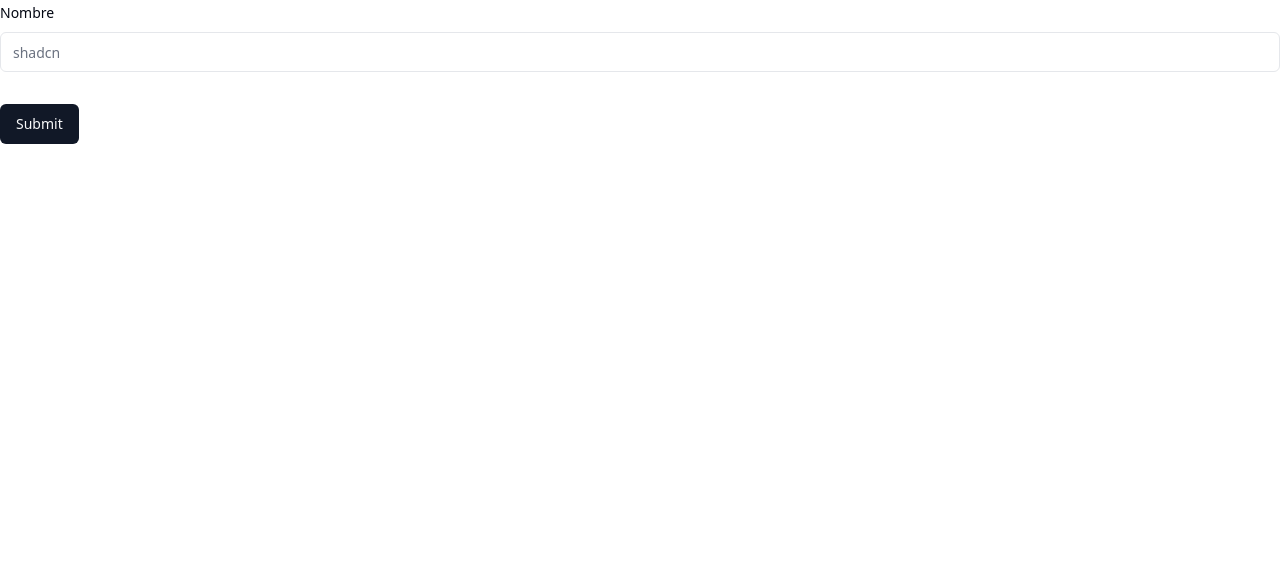
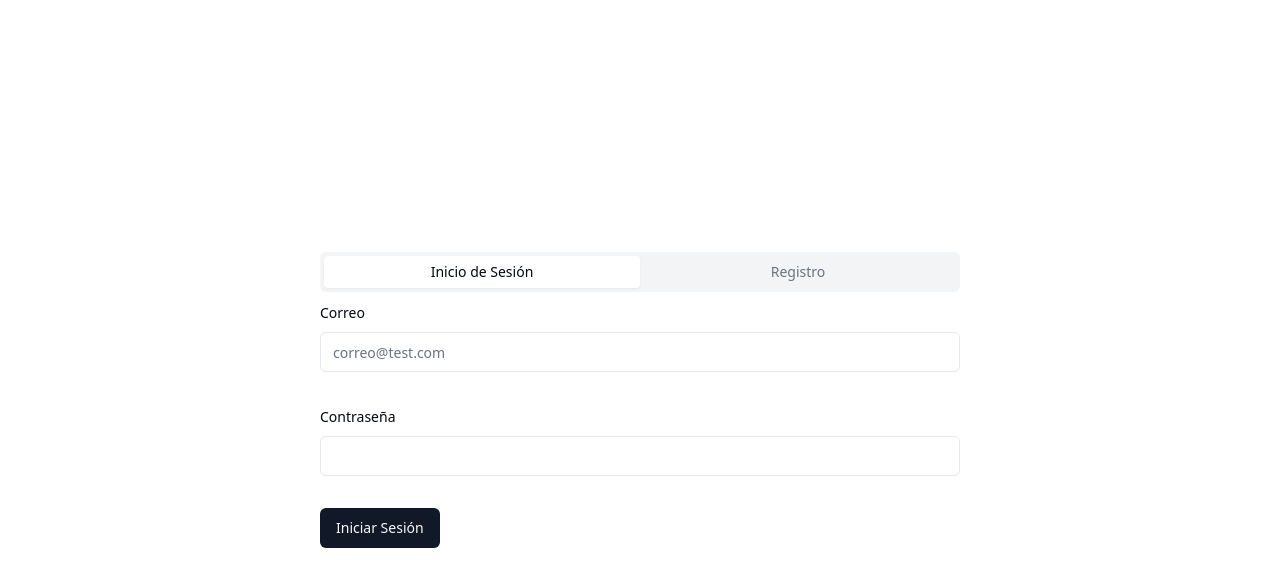
Before and after one commit to Antelmo7/jaticon_centro_acopio_ui, a React (Vite) app: page / in a window 1280 px wide. Shown: the top 586 px of the page. Built offline with nearby package versions, Linux system fonts and the light colour scheme.

Commit message:
Formulario

```diff
--- a/package.json
+++ b/package.json
@@ -13,6 +13,7 @@
     "@hookform/resolvers": "^3.9.0",
     "@radix-ui/react-label": "^2.1.0",
     "@radix-ui/react-slot": "^1.1.0",
+    "@radix-ui/react-tabs": "^1.1.1",
     "class-variance-authority": "^0.7.0",
     "clsx": "^2.1.1",
     "lucide-react": "^0.453.0",
--- a/src/App.jsx
+++ b/src/App.jsx
@@ -2,7 +2,7 @@ import { ProfileForm } from "./pages/login_page"
 
 export default function Home() {
   return (
-    <div>
+    <div className="w-full h-screen flex flex-col justify-center items-center">
       <ProfileForm />
     </div>
   )
--- /dev/null
+++ b/src/components/ui/tabs.jsx
@@ -0,0 +1,41 @@
+import * as React from "react"
+import * as TabsPrimitive from "@radix-ui/react-tabs"
+
+import { cn } from "@/lib/utils"
+
+const Tabs = TabsPrimitive.Root
+
+const TabsList = React.forwardRef(({ className, ...props }, ref) => (
+  <TabsPrimitive.List
+    ref={ref}
+    className={cn(
+      "inline-flex h-10 items-center justify-center rounded-md bg-muted p-1 text-muted-foreground",
+      className
+    )}
+    {...props} />
+))
+TabsList.displayName = TabsPrimitive.List.displayName
+
+const TabsTrigger = React.forwardRef(({ className, ...props }, ref) => (
+  <TabsPrimitive.Trigger
+    ref={ref}
+    className={cn(
+      "inline-flex items-center justify-center whitespace-nowrap rounded-sm px-3 py-1.5 text-sm font-medium ring-offset-background transition-all focus-visible:outline-none focus-visible:ring-2 focus-visible:ring-ring focus-visible:ring-offset-2 disabled:pointer-events-none disabled:opacity-50 data-[state=active]:bg-background data-[state=active]:text-foreground data-[state=active]:shadow-sm",
+      className
+    )}
+    {...props} />
+))
+TabsTrigger.displayName = TabsPrimitive.Trigger.displayName
+
+const TabsContent = React.forwardRef(({ className, ...props }, ref) => (
+  <TabsPrimitive.Content
+    ref={ref}
+    className={cn(
+      "mt-2 ring-offset-background focus-visible:outline-none focus-visible:ring-2 focus-visible:ring-ring focus-visible:ring-offset-2",
+      className
+    )}
+    {...props} />
+))
+TabsContent.displayName = TabsPrimitive.Content.displayName
+
+export { Tabs, TabsList, TabsTrigger, TabsContent }
--- a/src/pages/login_page.jsx
+++ b/src/pages/login_page.jsx
@@ -12,10 +12,11 @@ import {
     FormMessage,
 } from "@/components/ui/form"
 import { Input } from "@/components/ui/input"
+import { Tabs, TabsContent, TabsList, TabsTrigger } from "@/components/ui/tabs"
 
 const formSchema = z.object({
-    name: z.string().min(8, {
-        message: "Nombre debe tener minimo 8 caracteres",
+    password: z.string().min(8, {
+        message: "La contraseña debe tener minimo 8 caracteres",
     }),
 })
 
@@ -24,7 +25,7 @@ export function ProfileForm() {
     const form = useForm  ({
         resolver: zodResolver(formSchema),
         defaultValues: {
-            name: "",
+            email: "",
         },
     })
 
@@ -36,8 +37,47 @@ export function ProfileForm() {
     }
 
     return (
+        <Tabs defaultValue="login" className="w-11/12 sm:w-8/12 xl:w-6/12">
+            <TabsList className="w-full">
+                <TabsTrigger className="w-full" value="login">Inicio de Sesión</TabsTrigger>
+                <TabsTrigger className="w-full" value="register">Registro</TabsTrigger>
+            </TabsList>
+            <TabsContent value="login">
                 <Form {...form}>
-            <form onSubmit={form.handleSubmit(onSubmit)} className="space-y-8">
+                    <form onSubmit={form.handleSubmit(onSubmit)} className="space-y-8 w-full">
+                        <FormField
+                            control={form.control}
+                            name="email"
+                            render={({ field }) => (
+                                <FormItem>
+                                    <FormLabel>Correo</FormLabel>
+                                    <FormControl>
+                                        <Input type="email" placeholder="correo@test.com" {...field} />
+                                    </FormControl>
+                                    <FormMessage />
+                                </FormItem>
+                            )}
+                        />
+                        <FormField
+                            control={form.control}
+                            name="password"
+                            render={({ field }) => (
+                                <FormItem>
+                                    <FormLabel>Contraseña</FormLabel>
+                                    <FormControl>
+                                        <Input type="password" placeholder="" {...field} />
+                                    </FormControl>
+                                    <FormMessage />
+                                </FormItem>
+                            )}
+                        />
+                        <Button type="submit">Iniciar Sesión</Button>
+                    </form>
+                </Form>
+            </TabsContent>
+            <TabsContent value="register">
+                <Form {...form}>
+                    <form onSubmit={form.handleSubmit(onSubmit)} className="space-y-8 w-full">
                         <FormField
                             control={form.control}
                             name="name"
@@ -45,14 +85,68 @@ export function ProfileForm() {
                                 <FormItem>
                                     <FormLabel>Nombre</FormLabel>
                                     <FormControl>
-                                <Input placeholder="shadcn" {...field} />
+                                        <Input type="text" placeholder="Pedro" {...field} />
                                     </FormControl>
                                     <FormMessage />
                                 </FormItem>
                             )}
                         />
-                <Button type="submit">Submit</Button>
+                        <FormField
+                            control={form.control}
+                            name="last_name_1"
+                            render={({ field }) => (
+                                <FormItem>
+                                    <FormLabel>Primer apellido</FormLabel>
+                                    <FormControl>
+                                        <Input type="text" placeholder="Perez" {...field} />
+                                    </FormControl>
+                                    <FormMessage />
+                                </FormItem>
+                            )}
+                        />
+                        <FormField
+                            control={form.control}
+                            name="last_name_2"
+                            render={({ field }) => (
+                                <FormItem>
+                                    <FormLabel>Segundo apellido</FormLabel>
+                                    <FormControl>
+                                        <Input type="text" placeholder="Perez" {...field} />
+                                    </FormControl>
+                                    <FormMessage />
+                                </FormItem>
+                            )}
+                        />
+                        <FormField
+                            control={form.control}
+                            name="email"
+                            render={({ field }) => (
+                                <FormItem>
+                                    <FormLabel>Correo</FormLabel>
+                                    <FormControl>
+                                        <Input type="email" placeholder="correo@test.com" {...field} />
+                                    </FormControl>
+                                    <FormMessage />
+                                </FormItem>
+                            )}
+                        />
+                        <FormField
+                            control={form.control}
+                            name="password"
+                            render={({ field }) => (
+                                <FormItem>
+                                    <FormLabel>Contraseña</FormLabel>
+                                    <FormControl>
+                                        <Input type="password" placeholder="" {...field} />
+                                    </FormControl>
+                                    <FormMessage />
+                                </FormItem>
+                            )}
+                        />
+                        <Button type="submit">Registrarme</Button>
                     </form>
                 </Form>
+            </TabsContent>
+        </Tabs>
     )
 }
```
Also changed, not shown: 1 other file (tests, documents, lock files or other folders). Lines whose indentation alone changed are shown as unchanged.
